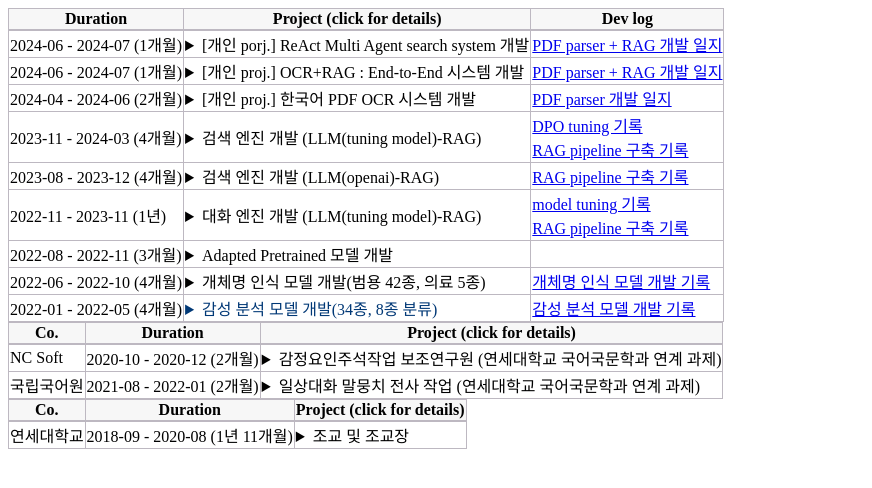
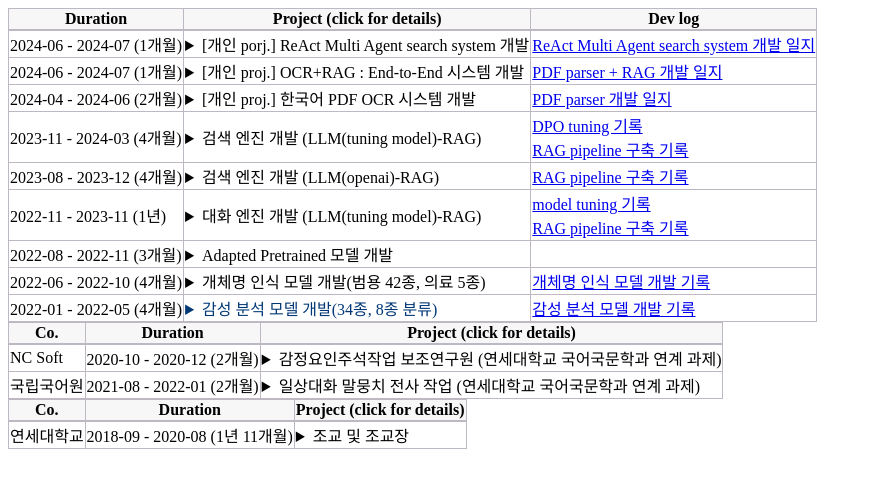
Before and after one commit to finddme/finddme.github.io, a Jekyll site: the page built from _posts/2022-01-01-Project.md, in a window 1280 px wide. Shown: the top 488 px of the page, without its empty margins (0-872 px from the left). Built offline with Jekyll 4.4.1, drawn with Linux system fonts in a browser that asks for light colours.

Commit message:
Update 2022-01-01-Project.md

```diff
--- a/_posts/2022-01-01-Project.md
+++ b/_posts/2022-01-01-Project.md
@@ -52,7 +52,7 @@ tag: NLP
               <br>
             </details>
           </td>
-         <td class="line"><a href="https://finddme.github.io/dev log/2024/08/08/react_agent/">PDF parser + RAG 개발 일지</a></td>
+         <td class="line"><a href="https://finddme.github.io/dev log/2024/08/08/react_agent/">ReAct Multi Agent search system 개발 일지</a></td>
        </tr>
        <tr>
          <td class="line"> 2024-06 - 2024-07 (1개월)</td>
```
